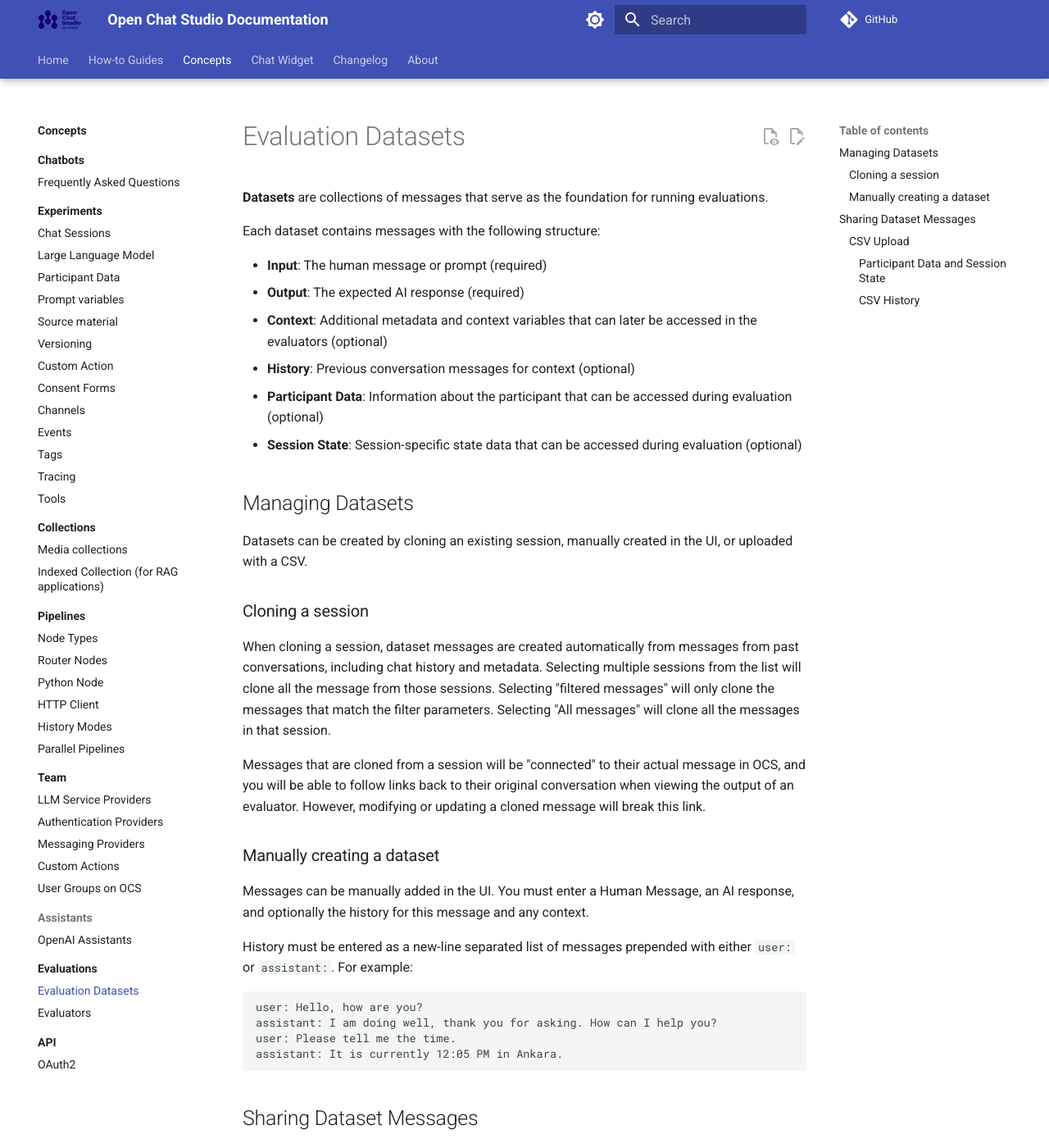
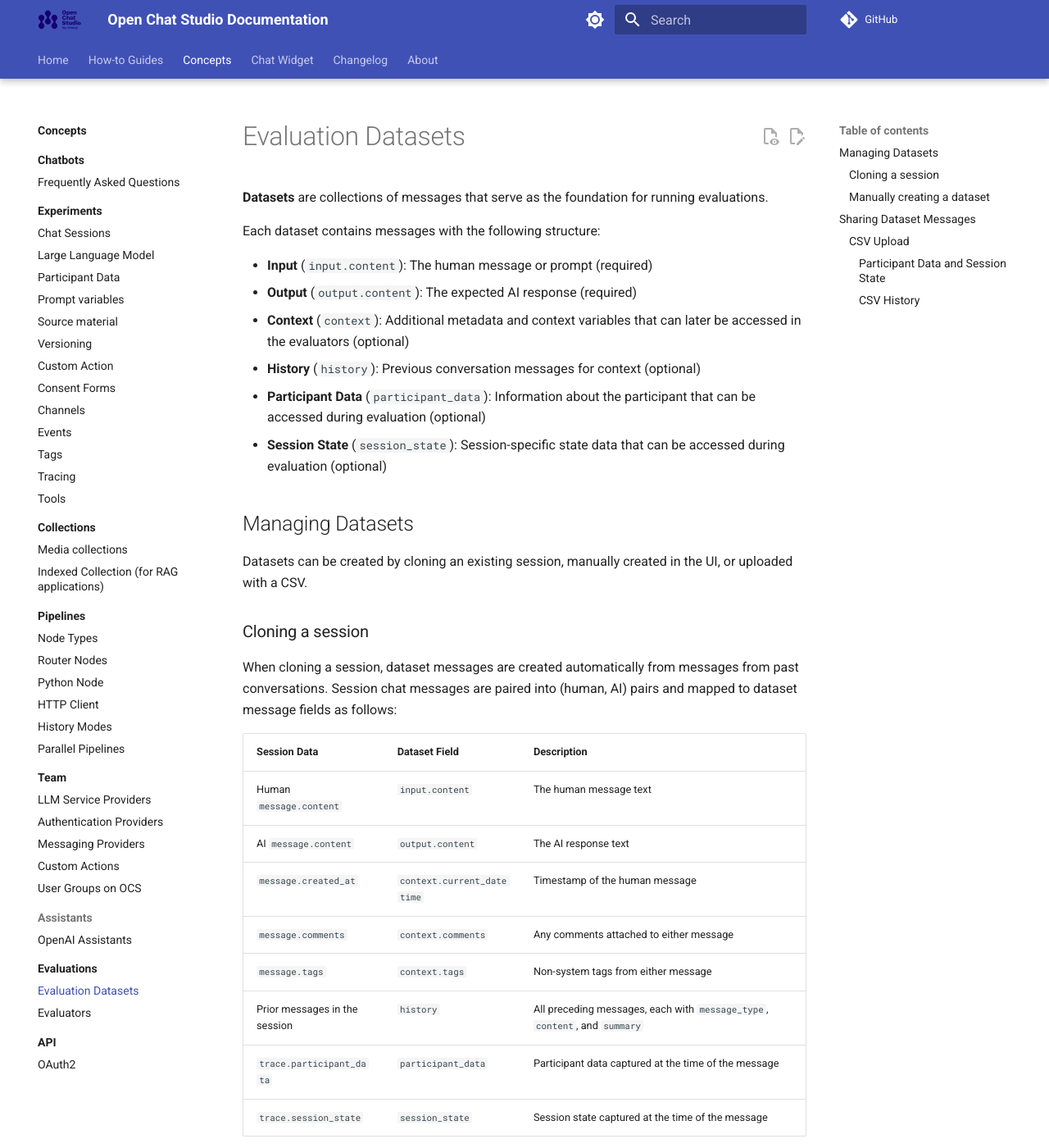
Before and after one commit to dimagi/open-chat-studio-docs, an MkDocs documentation site: the page built from docs/concepts/evaluations/dataset.md, in a window 1280 px wide and 1400 px high. Shown: the whole window at 82% size. Built offline with MkDocs 1.6.1 and Material for MkDocs 9.7.7, drawn with Linux system fonts in a browser that asks for light colours; a script that is not in the unit is left out; comment, search, counter and statistics services are not loaded; some of the changed text lies outside the part shown.

Commit message:
Clarify dataset field references and session-to-dataset mapping
Add inline field references (e.g. input.content, output.content) to the
dataset message structure list and add a mapping table showing how session
data maps to dataset fields when cloning sessions.

Co-Authored-By: Claude Opus 4.6 (1M context) <noreply@anthropic.com>

```diff
--- a/docs/concepts/evaluations/dataset.md
+++ b/docs/concepts/evaluations/dataset.md
@@ -4,12 +4,12 @@
 
 Each dataset contains messages with the following structure:
 
-- **Input**: The human message or prompt (required)
-- **Output**: The expected AI response (required)
-- **Context**: Additional metadata and context variables that can later be accessed in the evaluators (optional)
-- **History**: Previous conversation messages for context (optional)
-- **Participant Data**: Information about the participant that can be accessed during evaluation (optional)
-- **Session State**: Session-specific state data that can be accessed during evaluation (optional)
+- **Input** (`input.content`): The human message or prompt (required)
+- **Output** (`output.content`): The expected AI response (required)
+- **Context** (`context`): Additional metadata and context variables that can later be accessed in the evaluators (optional)
+- **History** (`history`): Previous conversation messages for context (optional)
+- **Participant Data** (`participant_data`): Information about the participant that can be accessed during evaluation (optional)
+- **Session State** (`session_state`): Session-specific state data that can be accessed during evaluation (optional)
 
 ## Managing Datasets
 
@@ -17,7 +17,20 @@ Datasets can be created by cloning an existing session, manually created in the
 
 ### Cloning a session
 
-When cloning a session, dataset messages are created automatically from messages from past conversations, including chat history and metadata. Selecting multiple sessions from the list will clone all the message from those sessions. Selecting "filtered messages" will only clone the messages that match the filter parameters. Selecting "All messages" will clone all the messages in that session.
+When cloning a session, dataset messages are created automatically from messages from past conversations. Session chat messages are paired into (human, AI) pairs and mapped to dataset message fields as follows:
+
+| Session Data | Dataset Field | Description |
+|---|---|---|
+| Human `message.content` | `input.content` | The human message text |
+| AI `message.content` | `output.content` | The AI response text |
+| `message.created_at` | `context.current_datetime` | Timestamp of the human message |
+| `message.comments` | `context.comments` | Any comments attached to either message |
+| `message.tags` | `context.tags` | Non-system tags from either message |
+| Prior messages in the session | `history` | All preceding messages, each with `message_type`, `content`, and `summary` |
+| `trace.participant_data` | `participant_data` | Participant data captured at the time of the message |
+| `trace.session_state` | `session_state` | Session state captured at the time of the message |
+
+Selecting multiple sessions from the list will clone all the messages from those sessions. Selecting "filtered messages" will only clone the messages that match the filter parameters. Selecting "All messages" will clone all the messages in that session.
 
 Messages that are cloned from a session will be "connected" to their actual message in OCS, and you will be able to follow links back to their original conversation when viewing the output of an evaluator. However, modifying or updating a cloned message will break this link.
 
```
